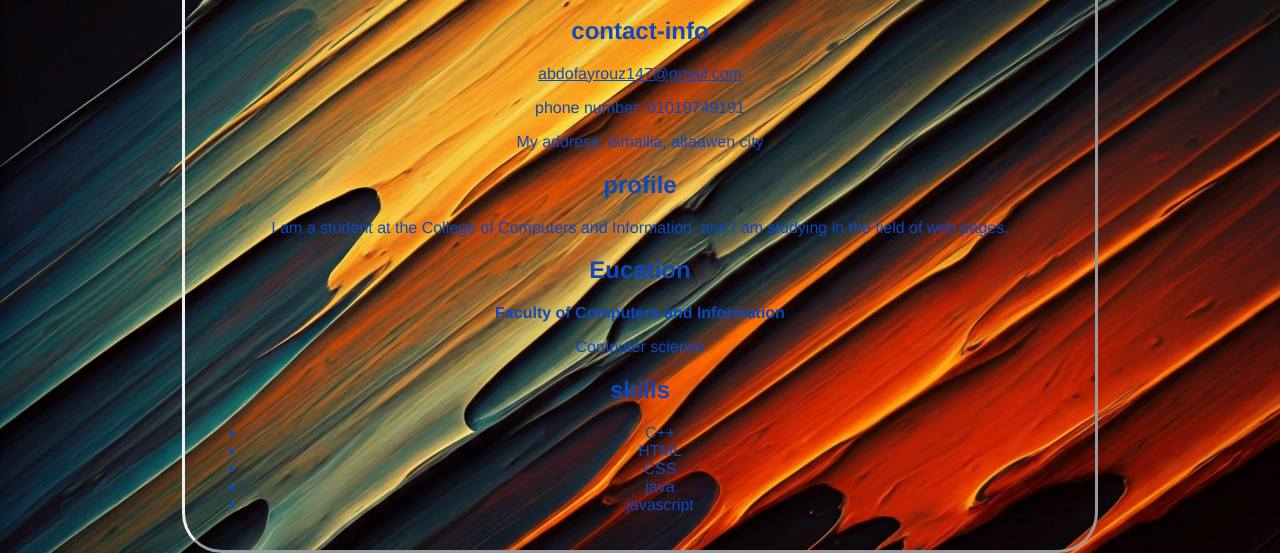
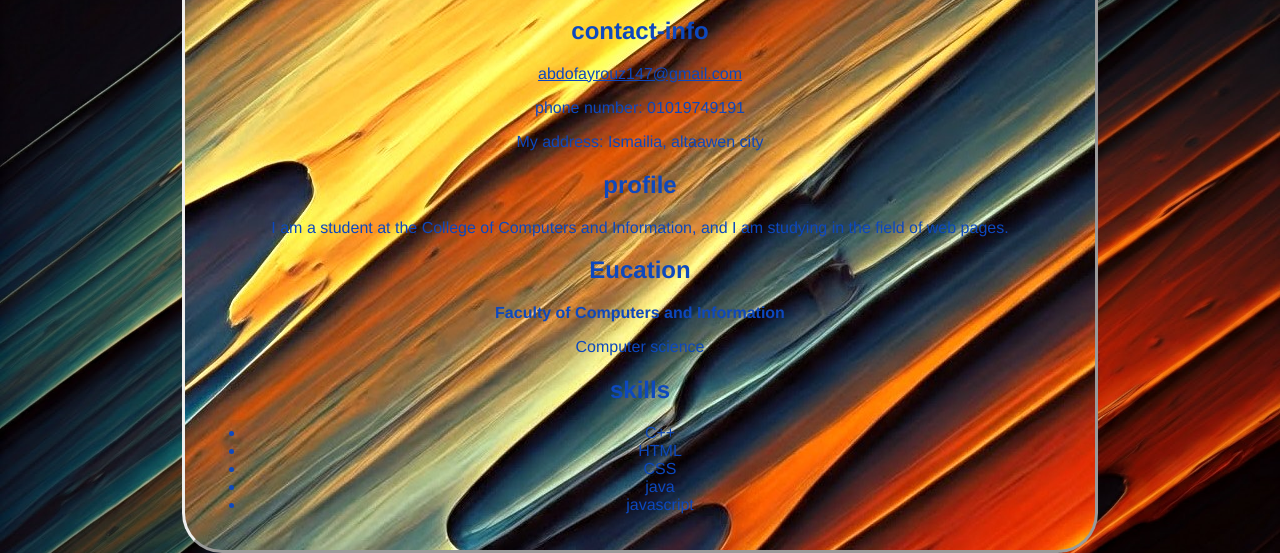
Before and after one commit to EL-N-A-G-R/MY-CV, a plain HTML site: page index.html in a window 1280 px wide. Shown: the part 426-979 px from the top of the page. Drawn offline with Linux system fonts and the light colour scheme; files whose address does not match are found by name.

Commit message:
Update styles.css

```diff
--- a/styles.css
+++ b/styles.css
@@ -6,7 +6,7 @@
 body{
     margin: 0px;
     height: 100vh;
-    background-image: url("photo/background\ photo.jpeg");
+    background-image: url("https://github.com/EL-N-A-G-R/MY-CV/blob/main/background%20photo.jpeg?raw=true");
     background-size: cover;
 }
 
@@ -14,7 +14,7 @@ body{
     width: 90%;
     max-width: 870px;
     margin: 30PX auto;
-    background-image: url("photo/backgroundcut.jpeg");
+    background-image: url("https://github.com/EL-N-A-G-R/MY-CV/blob/main/backgroundcut.jpeg?raw=true");
     padding: 20PX;
     border-radius: 40px;
     text-align: center;
```
